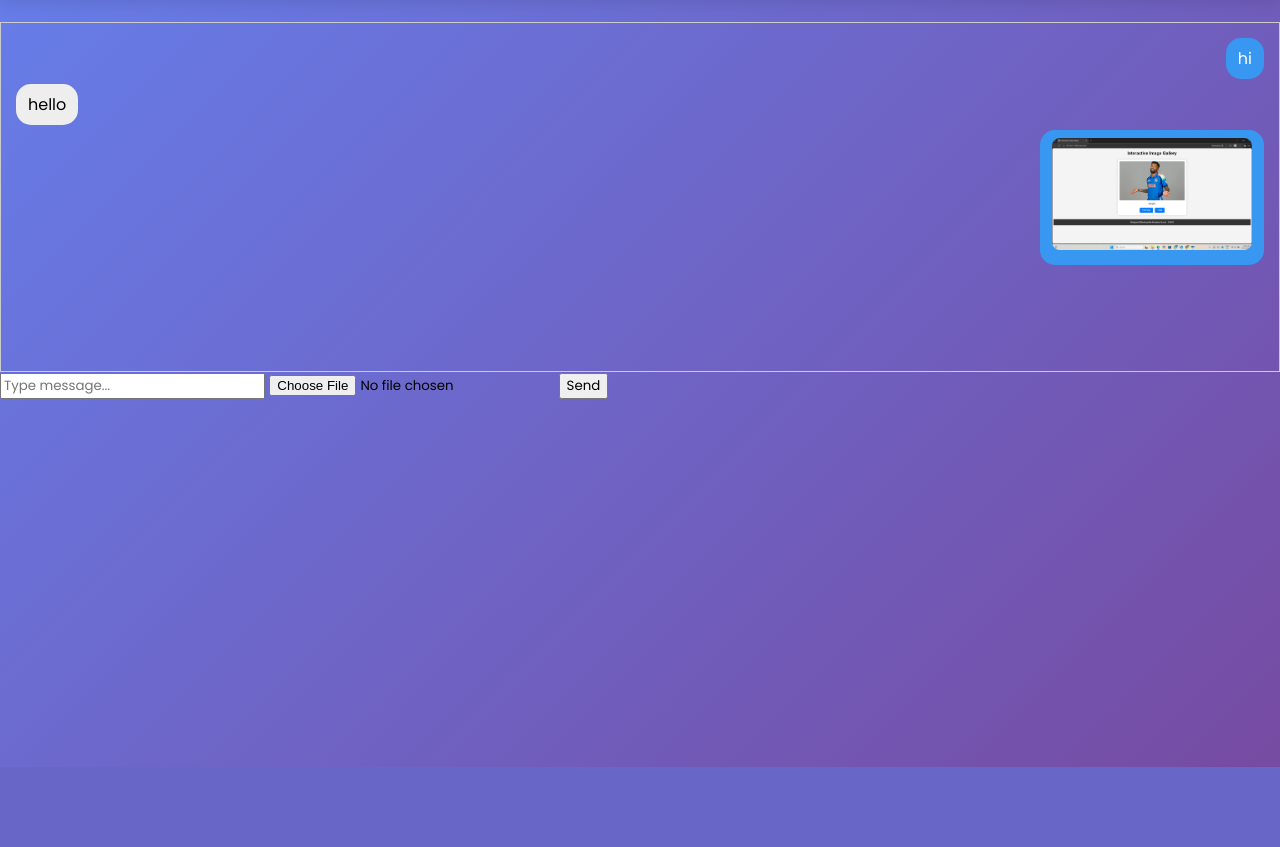
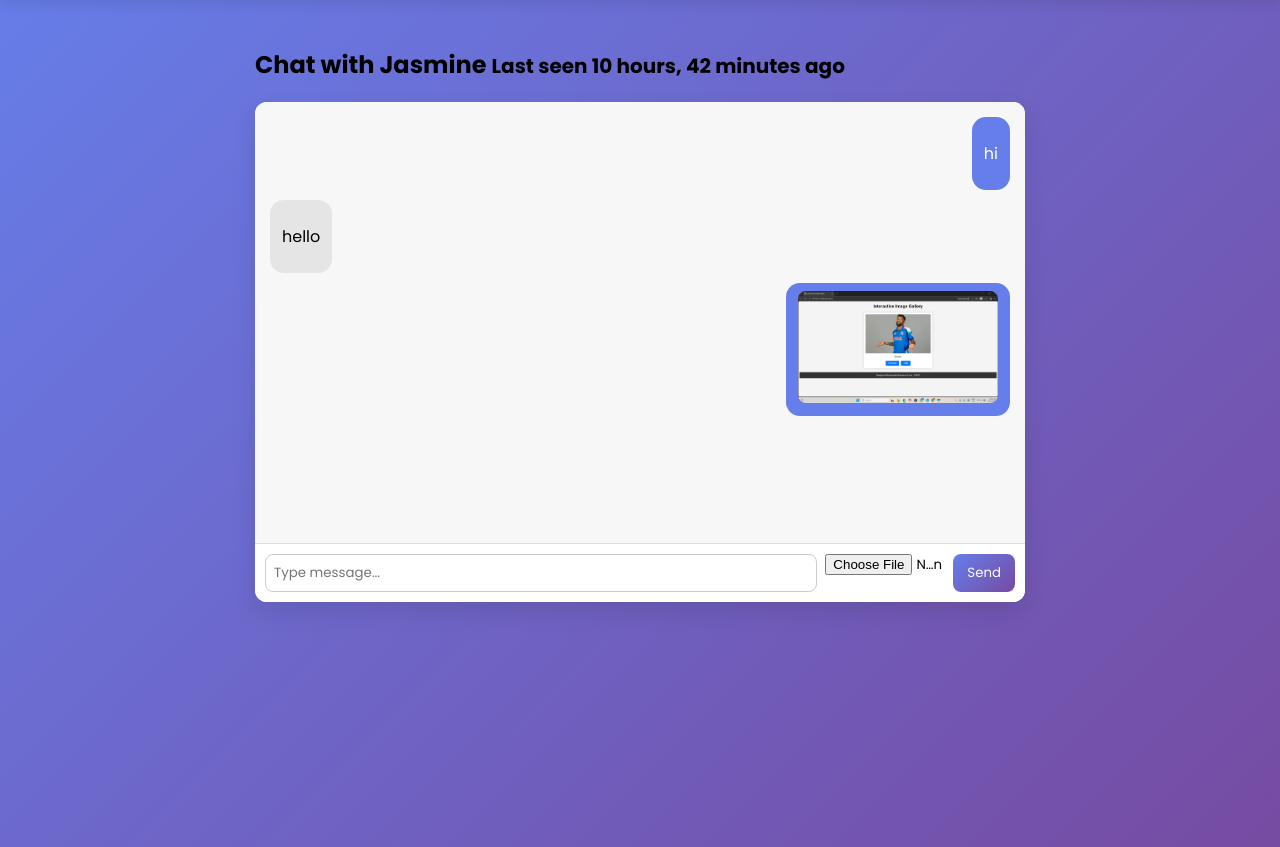
Before and after one commit to JoyalJoshua/instaclone, a Django app: page /chat/4/ in a window 1280 px wide. Shown: the part 53-900 px from the top of the page. Before the commit the page ends 820 px from the top, so only its background shows below. Run offline with Django 5.2, Linux system fonts and the light colour scheme; a user stored in the database is signed in; data comes from the database, SQL or seed files in the repository.

Commit message:
navbarbud reset2  UI

```diff
--- a/core/static/core/style.css
+++ b/core/static/core/style.css
@@ -190,3 +190,137 @@ body.dark .auth-card {
         margin-top: 140px;
     }
 }
+/* ===== CHAT ===== */
+.chat-card {
+    background: white;
+    border-radius: 12px;
+    box-shadow: 0 10px 25px rgba(0,0,0,0.1);
+    display: flex;
+    flex-direction: column;
+    height: 500px;
+    overflow: hidden;
+}
+
+.chat-box {
+    flex: 1;
+    padding: 15px;
+    overflow-y: auto;
+    background: #f7f7f7;
+}
+
+/* Message rows */
+.msg-row {
+    display: flex;
+    margin-bottom: 10px;
+}
+
+.msg-row.me {
+    justify-content: flex-end;
+}
+
+.msg-row.other {
+    justify-content: flex-start;
+}
+
+/* Bubbles */
+.msg-bubble {
+    max-width: 70%;
+    padding: 8px 12px;
+    border-radius: 14px;
+}
+
+.msg-bubble.me {
+    background: #667eea;
+    color: white;
+}
+
+.msg-bubble.other {
+    background: #e5e5e5;
+    color: black;
+}
+
+.msg-bubble img {
+    max-width: 200px;
+    border-radius: 8px;
+    display: block;
+    margin-bottom: 5px;
+}
+
+/* Input bar */
+.chat-input {
+    display: flex;
+    gap: 8px;
+    padding: 10px;
+    border-top: 1px solid #ddd;
+    background: white;
+}
+
+.chat-input input[type="text"] {
+    flex: 1;
+    padding: 8px;
+    border-radius: 8px;
+    border: 1px solid #ccc;
+}
+
+.chat-input input[type="file"] {
+    width: 120px;
+}
+
+.chat-input button {
+    padding: 8px 14px;
+    border-radius: 8px;
+    border: none;
+    background: linear-gradient(135deg, #667eea, #764ba2);
+    color: white;
+}
+
+/* Mobile */
+@media (max-width: 600px) {
+    .chat-card {
+        height: 70vh;
+    }
+
+    .msg-bubble {
+        max-width: 85%;
+    }
+}
+/* ===== NOTIFICATIONS ===== */
+.notification-card {
+    background: white;
+    border-radius: 10px;
+    padding: 12px 15px;
+    margin-bottom: 12px;
+    box-shadow: 0 5px 15px rgba(0,0,0,0.1);
+}
+
+.notification-card small {
+    display: block;
+    margin-top: 5px;
+    color: #666;
+    font-size: 12px;
+}
+
+/* Dark mode */
+body.dark .notification-card {
+    background: #1e1e1e;
+}
+/* ===== EXPLORE GRID ===== */
+.grid {
+    display: grid;
+    grid-template-columns: repeat(3, 1fr);
+    gap: 10px;
+}
+
+.grid img {
+    width: 100%;
+    height: 200px;
+    object-fit: cover;
+    border-radius: 8px;
+}
+
+/* Mobile */
+@media (max-width: 600px) {
+    .grid {
+        grid-template-columns: repeat(2, 1fr);
+    }
+}
--- a/core/templates/core/chat.html
+++ b/core/templates/core/chat.html
@@ -1,5 +1,8 @@
 {% extends "core/base.html" %}
+
 {% block content %}
+
+<div class="page-content">
 
     <h2>
         Chat with {{ other_user.username }}
@@ -11,73 +14,63 @@
         {% endif %}
     </h2>
 
+    <div class="chat-card">
 
-<div id="chat-box" style="border:1px solid #ccc; padding:10px; height:350px; overflow-y:scroll;">
-
+        <div id="chat-box" class="chat-box">
 
             {% for m in messages %}
                 {% if m.sender == request.user %}
                     <!-- My message -->
-        <div style="text-align:right; margin:5px;">
-            <span style="background:#3897f0; color:white; padding:8px 12px; border-radius:15px; display:inline-block;">
+                    <div class="msg-row me">
+                        <div class="msg-bubble me">
 
                             {% if m.image %}
-                    <img src="{{ m.image.url }}" style="max-width:200px; border-radius:8px;"><br>
+                                <img src="{{ m.image.url }}">
                             {% endif %}
 
                             {% if m.text %}
-                    {{ m.text }}
+                                <p>{{ m.text }}</p>
                             {% endif %}
 
-            </span>
+                        </div>
                     </div>
                 {% else %}
-        <!-- Other user's message -->
-        <div style="text-align:left; margin:5px;">
-            <span style="background:#eee; color:black; padding:8px 12px; border-radius:15px; display:inline-block;">
+                    <!-- Other message -->
+                    <div class="msg-row other">
+                        <div class="msg-bubble other">
 
                             {% if m.image %}
-                    <img src="{{ m.image.url }}" style="max-width:200px; border-radius:8px;"><br>
+                                <img src="{{ m.image.url }}">
                             {% endif %}
 
                             {% if m.text %}
-                    {{ m.text }}
+                                <p>{{ m.text }}</p>
                             {% endif %}
 
-            </span>
+                        </div>
                     </div>
                 {% endif %}
             {% endfor %}
 
+        </div>
+
+        <form method="POST" enctype="multipart/form-data" class="chat-input">
+            {% csrf_token %}
+            <input type="text" name="message" placeholder="Type message...">
+            <input type="file" name="image">
+            <button type="submit">Send</button>
+        </form>
 
     </div>
 
-<form method="POST"  enctype="multipart/form-data">
-
-    {% csrf_token %}
-
-
-<div>
-    <input type="text" name="message" placeholder="Type message...">
-    <input type="file" name="image">
-    <button type="submit">Send</button>
 </div>
-
-
-
-</form>
-
 
 <script>
     var chatBox = document.getElementById("chat-box");
     if (chatBox) {
         chatBox.scrollTop = chatBox.scrollHeight;
     }
-</script>
 
-
-
-<script>
     // Auto refresh chat every 3 seconds
     setInterval(function() {
         fetch(window.location.href)
@@ -97,5 +90,4 @@
     }, 3000);
 </script>
 
-
 {% endblock %}
--- a/core/templates/core/explore.html
+++ b/core/templates/core/explore.html
@@ -1,6 +1,8 @@
 {% extends "core/base.html" %}
 
 {% block content %}
+
+<div class="page-content">
 
     <h2>🌍 Explore</h2>
 
@@ -14,4 +16,6 @@
 
     </div>
 
+</div>
+
 {% endblock %}
```
Also changed, not shown: core/templates/core/notifications.html (+10 -3 lines), core/templates/core/profile.html (+13 -6 lines), core/templates/core/upload.html (+16 -24 lines). Lines whose indentation alone changed are shown as unchanged.
